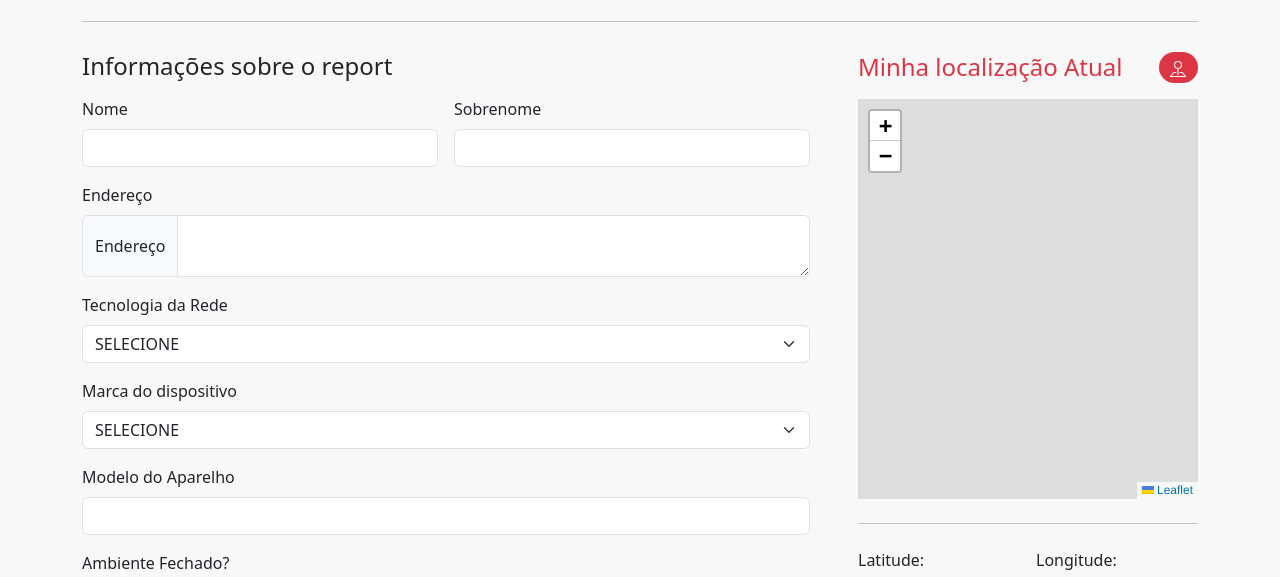
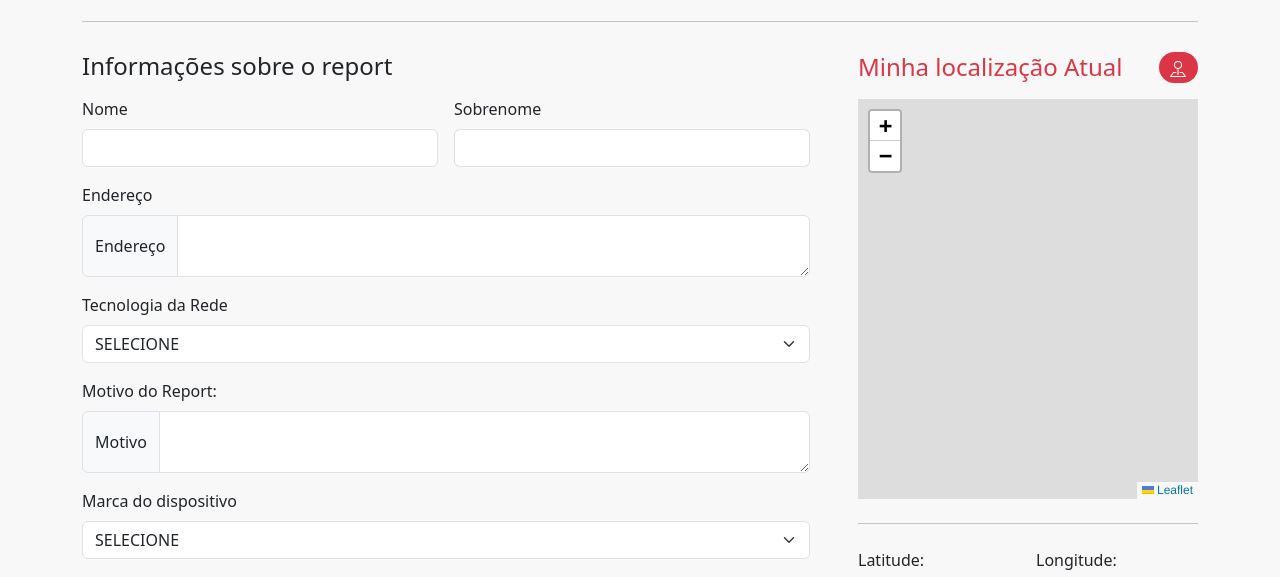
Before and after one commit to keyzencosta/web, a plain HTML site: page index.html in a window 1280 px wide. Shown: the part 205-782 px from the top of the page. Drawn offline with nearby package versions, Linux system fonts and the light colour scheme.

Commit message:
Update index.html

```diff
--- a/index.html
+++ b/index.html
@@ -168,6 +168,17 @@
 				</div>
 
 				<div class="col-12">
+				  <label for="endereco" class="form-label">Motivo do Report:</label>
+				  <div class="input-group has-validation">
+					<span class="input-group-text">Motivo</span>
+					  <textarea class="form-control" aria-label="With textarea"></textarea>
+				  <div class="invalid-feedback">
+					  Your username is required.
+					</div>
+				  </div>
+				</div>
+
+				<div class="col-12">
 				  <label class="form-label" for="tecnologia">Marca do dispositivo</label>
 	  <select class="form-select" id="inputGroupSelect01">
 		<option selected>SELECIONE</option>
@@ -203,16 +214,11 @@
 	  </main>
 	  <footer class="my-5 pt-5 text-muted text-center text-small">
 		<p class="mb-1">&copy; 2023 Claro RNO</p>
-
 	  </footer>
 	</div>
-
-
-
 	<script>
 
  var map = L.map('map').locate({setView: true, maxZoom: 16});
-
 function onLocationFound(e) {
     var lat = e.latitude;
     var lng = e.longitude;
```
